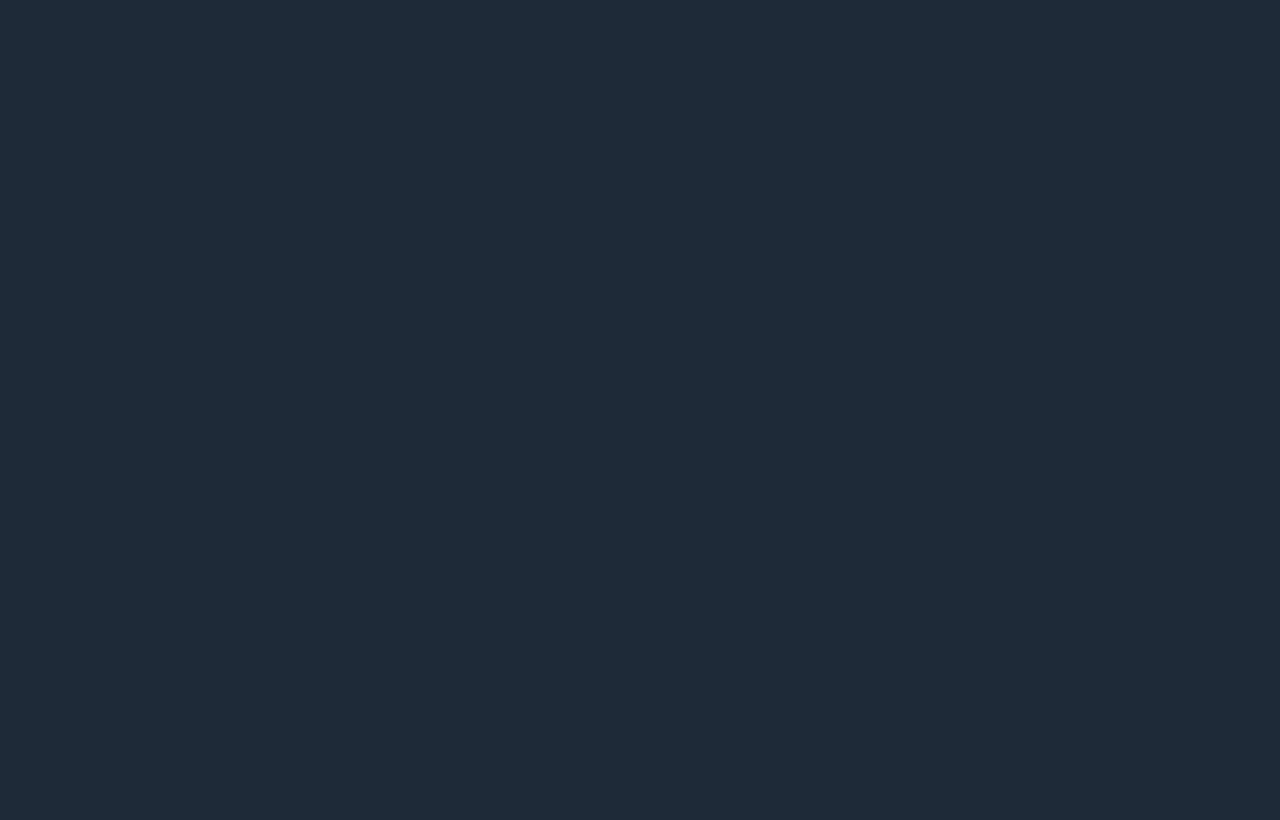
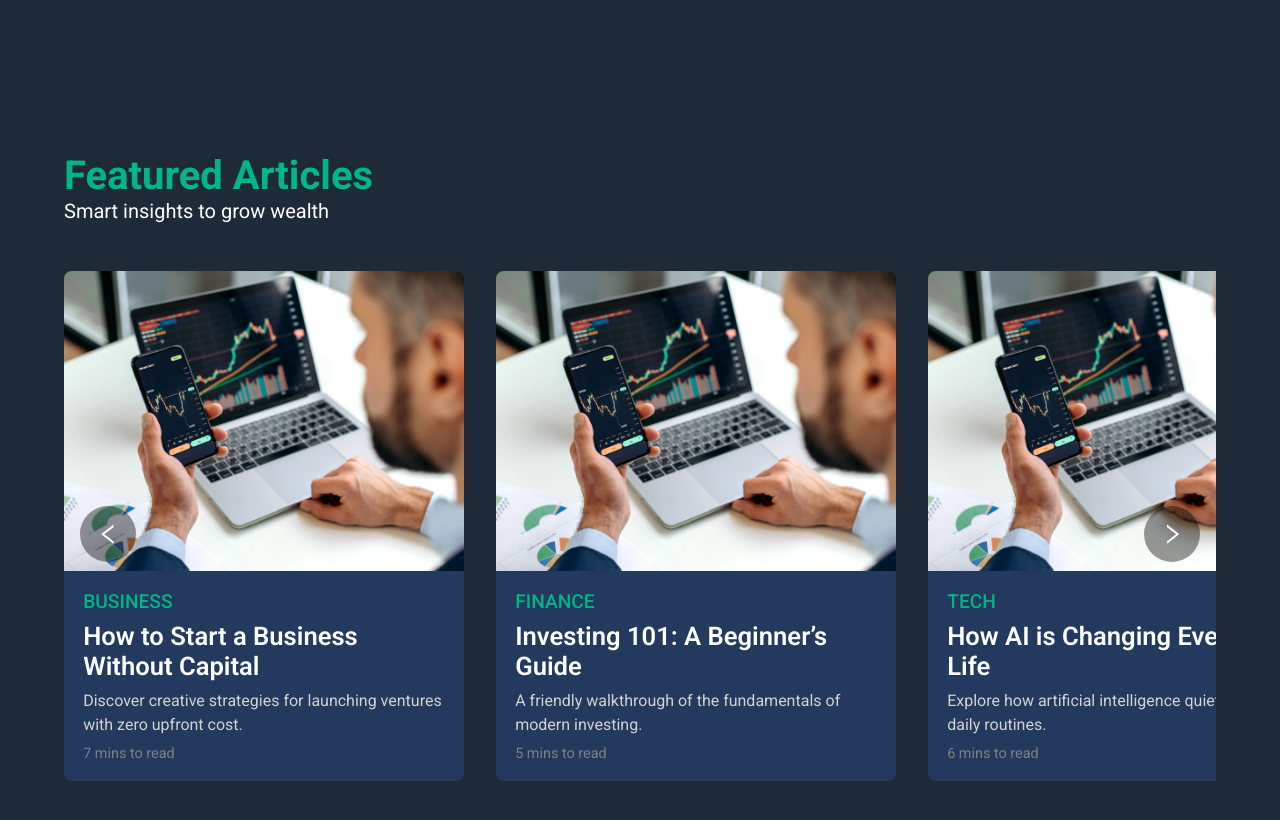
Before and after one commit to DhennisNizal/wealth-pivot, a React (Vite) app: page / in a window 1280 px wide. Shown: the part 680-1500 px from the top of the page. Before the commit the page ends 800 px from the top, so only its background shows below. Built offline with nearby package versions, Linux system fonts and the light colour scheme.

Commit message:
feat(landing-page): add Featured module and register it in page structure

```diff
--- /dev/null
+++ b/src/modules/featured/data.js
@@ -0,0 +1,49 @@
+import Thumbnail from "../../assets/finance-image.jpg";
+
+export const articles = [
+  {
+    id: 1,
+    category: "BUSINESS",
+    title: "How to Start a Business Without Capital",
+    description:
+      "Discover creative strategies for launching ventures with zero upfront cost.",
+    duration: "7 mins to read",
+    thumbnail: Thumbnail,
+  },
+  {
+    id: 2,
+    category: "FINANCE",
+    title: "Investing 101: A Beginner’s Guide",
+    description:
+      "A friendly walkthrough of the fundamentals of modern investing.",
+    duration: "5 mins to read",
+    thumbnail: Thumbnail,
+  },
+  {
+    id: 3,
+    category: "TECH",
+    title: "How AI is Changing Everyday Life",
+    description:
+      "Explore how artificial intelligence quietly powers daily routines.",
+    duration: "6 mins to read",
+    thumbnail: Thumbnail,
+  },
+  {
+    id: 4,
+    category: "CAREER",
+    title: "Top Skills to Learn in 2025",
+    description:
+      "Future-proof your career with essential skills employers value.",
+    duration: "8 mins to read",
+    thumbnail: Thumbnail,
+  },
+  {
+    id: 5,
+    category: "ECONOMY",
+    title: "Understanding Inflation in Simple Terms",
+    description:
+      "A clear explanation of inflation and how it affects your spending power.",
+    duration: "4 mins to read",
+    thumbnail: Thumbnail,
+  },
+];
--- /dev/null
+++ b/src/modules/featured/featured.jsx
@@ -0,0 +1,67 @@
+// src/modules/featured/index.jsx
+
+import React, { useRef } from "react";
+import { SectionWrapper } from "../../components/common-styles/common-styles";
+import SectionTitle from "../../components/section-title";
+import { LeftOutlined, RightOutlined } from "@ant-design/icons";
+
+import * as S from "./styles";
+import { articles } from "./data";
+
+const Featured = () => {
+  const scrollRef = useRef(null);
+
+  const scroll = (direction) => {
+    const container = scrollRef.current;
+    if (container) {
+      const cardWidth = 25 * 16 + 32; // 25rem * 16px + 2rem gap
+      container.scrollLeft += direction === "left" ? -cardWidth : cardWidth;
+    }
+  };
+
+  return (
+    <SectionWrapper>
+      <S.Container>
+        <SectionTitle
+          title="Featured Articles"
+          subtitle="Smart insights to grow wealth"
+        />
+
+        <S.CarouselContainer>
+          <S.ScrollButton
+            className="left"
+            shape="circle"
+            icon={<LeftOutlined />}
+            onClick={() => scroll("left")}
+          />
+
+          <S.CardWrapper ref={scrollRef}>
+            {articles.map((item) => (
+              <S.Card key={item.id}>
+                <div className="article-thumbnail">
+                  <img src={item.thumbnail} alt={item.title} />
+                </div>
+
+                <div className="article-info">
+                  <h2 className="category">{item.category}</h2>
+                  <h1 className="title">{item.title}</h1>
+                  <p className="description">{item.description}</p>
+                  <p className="duration">{item.duration}</p>
+                </div>
+              </S.Card>
+            ))}
+          </S.CardWrapper>
+
+          <S.ScrollButton
+            className="right"
+            shape="circle"
+            icon={<RightOutlined />}
+            onClick={() => scroll("right")}
+          />
+        </S.CarouselContainer>
+      </S.Container>
+    </SectionWrapper>
+  );
+};
+
+export default Featured;
--- /dev/null
+++ b/src/modules/featured/index.js
@@ -0,0 +1,3 @@
+import Featured from "./featured";
+
+export default Featured;
--- /dev/null
+++ b/src/modules/featured/styles.js
@@ -0,0 +1,139 @@
+import styled from "styled-components";
+import { color, breakpoint } from "../../styles";
+import { Button } from "antd";
+
+export const Container = styled.section`
+  width: 100%;
+  position: relative;
+  padding: 1rem 4rem;
+  margin-bottom: 8rem;
+
+  ${breakpoint.mobile} {
+    padding: 2rem 1rem;
+  }
+`;
+
+export const CarouselContainer = styled.div`
+  position: relative;
+  display: flex;
+  flex-direction: column;
+`;
+
+export const CardWrapper = styled.div`
+  display: flex;
+  gap: 2rem;
+  overflow-x: auto;
+  scroll-behavior: smooth;
+  padding-bottom: 1rem;
+
+  scrollbar-width: thin;
+  scrollbar-color: ${color.emeraldGreen} rgba(255, 255, 255, 0.15);
+
+  &::-webkit-scrollbar {
+    height: 8px;
+  }
+
+  &::-webkit-scrollbar-track {
+    background: rgba(255, 255, 255, 0.15);
+    border-radius: 10px;
+  }
+
+  &::-webkit-scrollbar-thumb {
+    background: ${color.emeraldGreen};
+    border-radius: 10px;
+  }
+
+  &::-webkit-scrollbar-thumb:hover {
+    background: ${color.emeraldGreen};
+  }
+`;
+
+export const Card = styled.article`
+  flex: 0 0 auto;
+  width: 25rem;
+  background-color: #23395d;
+  border-radius: 0.5rem;
+  color: white;
+  cursor: pointer;
+  transition: transform 0.3s ease;
+
+  &:hover {
+    transform: translateY(-5px);
+  }
+
+  .article-thumbnail img {
+    object-fit: cover;
+    width: 100%;
+    height: auto;
+    border-radius: 0.5rem 0.5rem 0 0;
+  }
+
+  .article-info {
+    display: flex;
+    flex-direction: column;
+    gap: 0.5rem;
+    padding: 1.2rem;
+
+    .category {
+      margin: 0;
+      color: ${color.emeraldGreen};
+      font-size: 1.2rem;
+      font-weight: 500;
+    }
+
+    .title {
+      margin: 0;
+      color: ${color.white};
+      font-size: 1.6rem;
+      font-weight: 600;
+    }
+
+    .description {
+      margin: 0;
+      color: ${color.lightGray};
+      line-height: 1.5rem;
+    }
+
+    .duration {
+      margin: 0;
+      color: ${color.gray};
+      font-size: 0.9rem;
+    }
+  }
+`;
+
+export const ScrollButton = styled(Button)`
+  position: absolute;
+  top: 50%;
+  transform: translateY(-50%);
+  z-index: 2;
+  border: none;
+  background: rgba(0, 0, 0, 0.4);
+  color: white;
+  border-radius: 50%;
+  width: 3.5rem !important;
+  height: 3.5rem !important;
+
+  display: flex;
+  justify-content: center;
+  align-items: center;
+  padding: 0 !important;
+  font-size: 1.4rem;
+
+  &:hover {
+    background: ${color.emeraldGreen};
+    color: white;
+  }
+
+  &.left {
+    left: 1rem;
+  }
+
+  &.right {
+    right: 1rem;
+  }
+
+  ${breakpoint.mobile} {
+    display: none !important;
+  }
+`;
--- a/src/pages/landing-page.jsx
+++ b/src/pages/landing-page.jsx
@@ -1,13 +1,19 @@
 import React from "react";
 import { PageLayout } from "../components/common-styles/common-styles";
+import Transition from "../components/transition";
+import Header from "../components/header";
 import Home from "../modules/home";
-import Header from "../components/header";
+import Featured from "../modules/featured";
 
 const LandingPage = () => {
   return (
     <PageLayout>
       <Header />
       <Home />
+
+      <Transition>
+        <Featured />
+      </Transition>
     </PageLayout>
   );
 };
```
